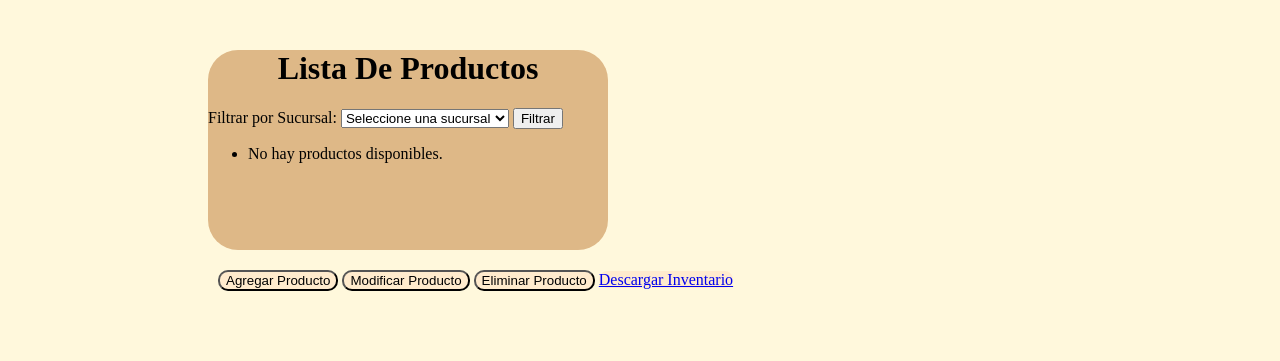
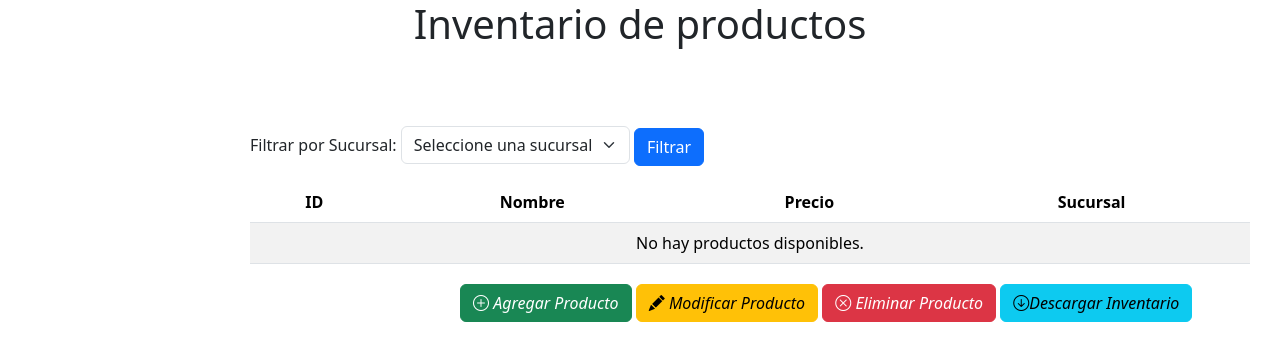
Before and after one commit to Delpinoo/Inventario, a Django app: page / in a window 1280 px wide. Shown: the top 361 px of the page. Run offline with Django 5.2, Linux system fonts and the light colour scheme; data comes from the database, SQL or seed files in the repository.

Commit message:
interfaz-nueva-lista

```diff
--- a/inventario/app/static/css/index.css
+++ b/inventario/app/static/css/index.css
@@ -1,6 +1,42 @@
 body {
-    background-color: cornsilk;
+    background-color: lightgrey;
 }
+
+/*
+.tabla-productos {
+    position: absolute;
+    top: 50%;
+    left: 50%;
+    transform: translate(-50%, -50%);
+    width: 50%;
+    background-color: lightgray;
+    padding: 20px;
+}
+*/
+
+
+
+.tabla-productos{
+    position: absolute;
+    margin-top: 70px;
+    width: 1000px;
+    justify-content: center;
+    margin-left: 250px;
+}
+
+
+.table th, .table td {
+    padding: 5px; /* Reduce el espacio entre celdas */
+    text-align: center; /* Centra el texto */
+}
+
+
+
+
+
+
+
+
 
 /*clases para el container de la lista de productos*/
 .title-container{
--- a/inventario/app/templates/home/index.html
+++ b/inventario/app/templates/home/index.html
@@ -8,15 +8,17 @@
     <title>Inventario</title>
     <link rel="stylesheet" type="text/css" href="{% static 'css/index.css' %}">
     <script src="{% static 'js/home.js' %}"></script>
+    <link href="https://cdn.jsdelivr.net/npm/bootstrap@5.3.3/dist/css/bootstrap.min.css" rel="stylesheet" integrity="sha384-QWTKZyjpPEjISv5WaRU9OFeRpok6YctnYmDr5pNlyT2bRjXh0JMhjY6hW+ALEwIH" crossorigin="anonymous">
+    <link rel="stylesheet" href="https://cdn.jsdelivr.net/npm/bootstrap-icons/font/bootstrap-icons.css">
 </head>
 <body>
-    <div class="container-list">
-        <h1 class="title-container">Lista De Productos</h1>
+    <h1 class="title-container">Inventario de productos</h1>
 
+<div class="tabla-productos">
     <!-- Formulario para filtrar productos por sucursal -->
-        <form method="get" action="{% url 'home' %}">
+    <form method="get" action="{% url 'home' %}" class="mb-3">
         <label for="sucursal">Filtrar por Sucursal:</label>
-            <select name="sucursal" id="sucursal">
+        <select name="sucursal" id="sucursal" class="form-select d-inline-block w-auto">
             <option value="">Seleccione una sucursal</option>
             {% for sucursal in sucursales %}
                 <option value="{{ sucursal.id }}" {% if request.GET.sucursal == sucursal.id|stringformat:"s" %}selected{% endif %}>
@@ -24,24 +26,49 @@
                 </option>
             {% endfor %}
         </select>
-            <button type="submit">Filtrar</button>
+        <button type="submit" class="btn btn-primary">Filtrar</button>
     </form>
+    <!-- Tabla de productos -->
+    <table class="table table-striped">
+        <thead>
+            <tr>
+                <th>ID</th>
+                <th>Nombre</th>
+                <th>Precio</th>
+                <th>Sucursal</th>
+            </tr>
+        </thead>
+        <tbody>
+            {% for producto in productos %}
+                <tr>
+                    <td>{{ producto.id }}</td>
+                    <td>{{ producto.nombre }}</td>
+                    <td>${{ producto.precio }}</td>
+                    <td>{{ producto.sucursal.nombre_sucursal }}</td>
+                </tr>
+            {% empty %}
+                <tr>
+                    <td colspan="4">No hay productos disponibles.</td>
+                </tr>
+            {% endfor %}
+        </tbody>
+    </table>
 
-        <!-- Lista de productos -->
-        <ul>
-            {% for producto in productos %}
-                <li>{{ producto.id }} - {{ producto.nombre }} - ${{ producto.precio }} - {{ producto.sucursal.nombre_sucursal }}</li>
-            {% empty %}
-                <li>No hay productos disponibles.</li>
-            {% endfor %}
-        </ul>
-    </div>
 
     <div class="container-buttoms">
-        <button class="buttons" onclick="mostrarFormulario('agregar')">Agregar Producto</button>
-        <button class="buttons" onclick="mostrarFormulario('modificar')">Modificar Producto</button>
-        <button class="buttons" onclick="mostrarFormulario('eliminar')">Eliminar Producto</button>
-        <a class="buttons" href="{% url 'home' %}?exportar=true&sucursal={{ request.GET.sucursal }}" >Descargar Inventario</a>
+        <button class="btn btn-success" onclick="mostrarFormulario('agregar')">
+            <i class="bi bi-plus-circle"> Agregar Producto</i>
+        </button>
+
+
+        <button class="btn btn-warning" onclick="mostrarFormulario('modificar')">
+            <i class="bi bi-pencil-fill"> Modificar Producto</i>
+        </button>
+
+        <button class="btn btn-danger" onclick="mostrarFormulario('eliminar')">
+            <i class="bi bi-x-circle"> Eliminar Producto</i>
+        </button>
+        <a class="btn btn-info" href="{% url 'home' %}?exportar=true&sucursal={{ request.GET.sucursal }}" ><i class=" bi bi-arrow-down-circle">Descargar Inventario</i></a>
     </div>
 
     <!-- Formulario para agregar producto -->
@@ -119,5 +146,9 @@
             <p class="error-message" style="color: red;">{{ error }}</p>
         {% endif %}
     </div>
+</div>
+
+
+
 </body>
 </html>
```
Lines whose indentation alone changed are shown as unchanged.
